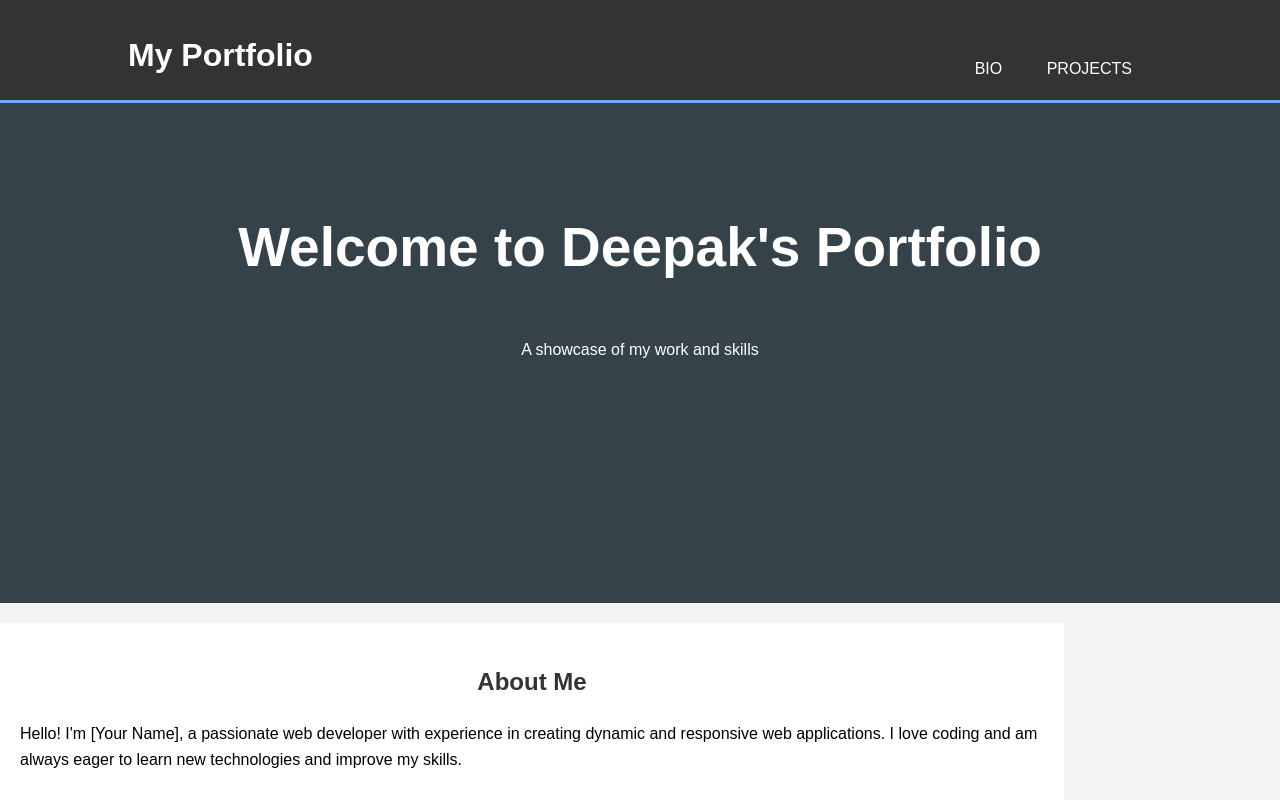
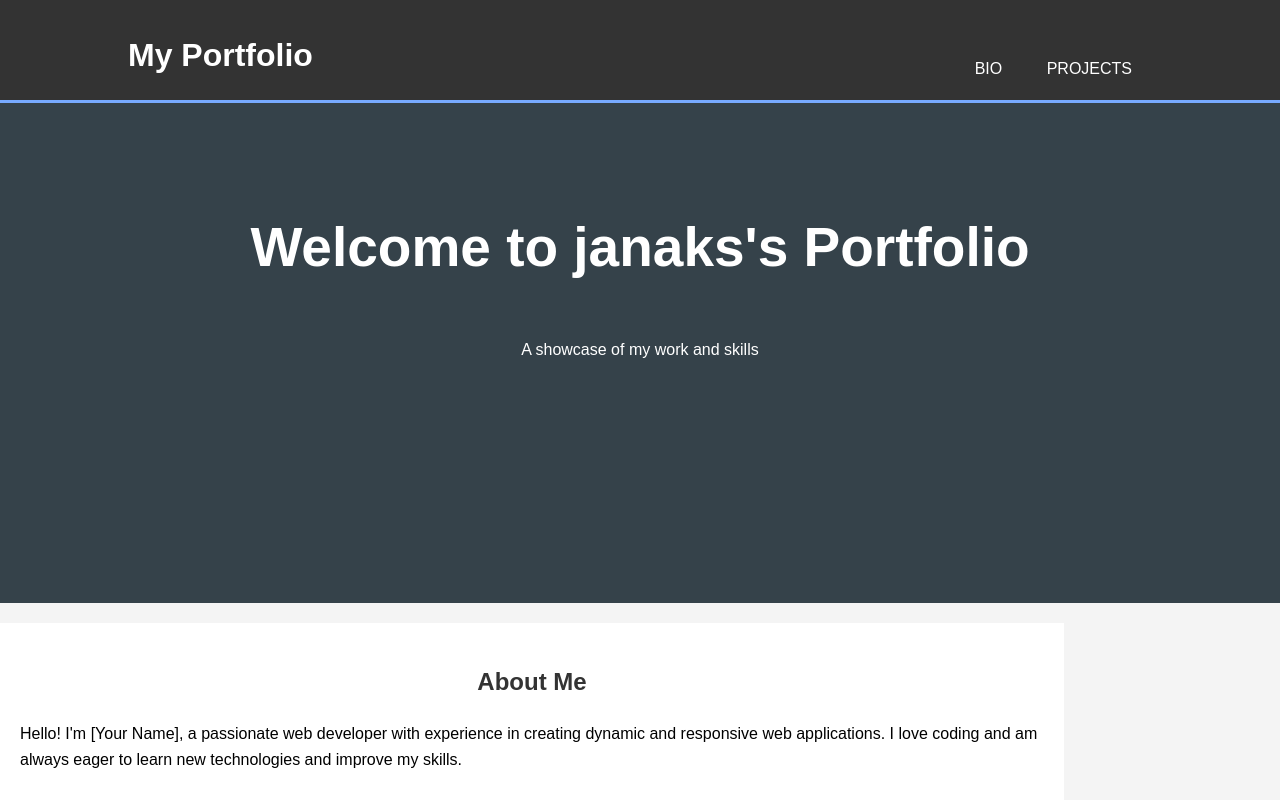
Before and after one commit to deepak22196/test-page, a plain HTML site: page index.html in a window 1280 px wide. Shown: the top 800 px of the page. Drawn offline with Linux system fonts and the light colour scheme.

Commit message:
changing heading to janak

```diff
--- a/index.html
+++ b/index.html
@@ -96,7 +96,7 @@
 
     <section id="showcase">
       <div class="container">
-        <h1>Welcome to Deepak's Portfolio</h1>
+        <h1>Welcome to janaks's Portfolio</h1>
         <p>A showcase of my work and skills</p>
       </div>
     </section>
```
